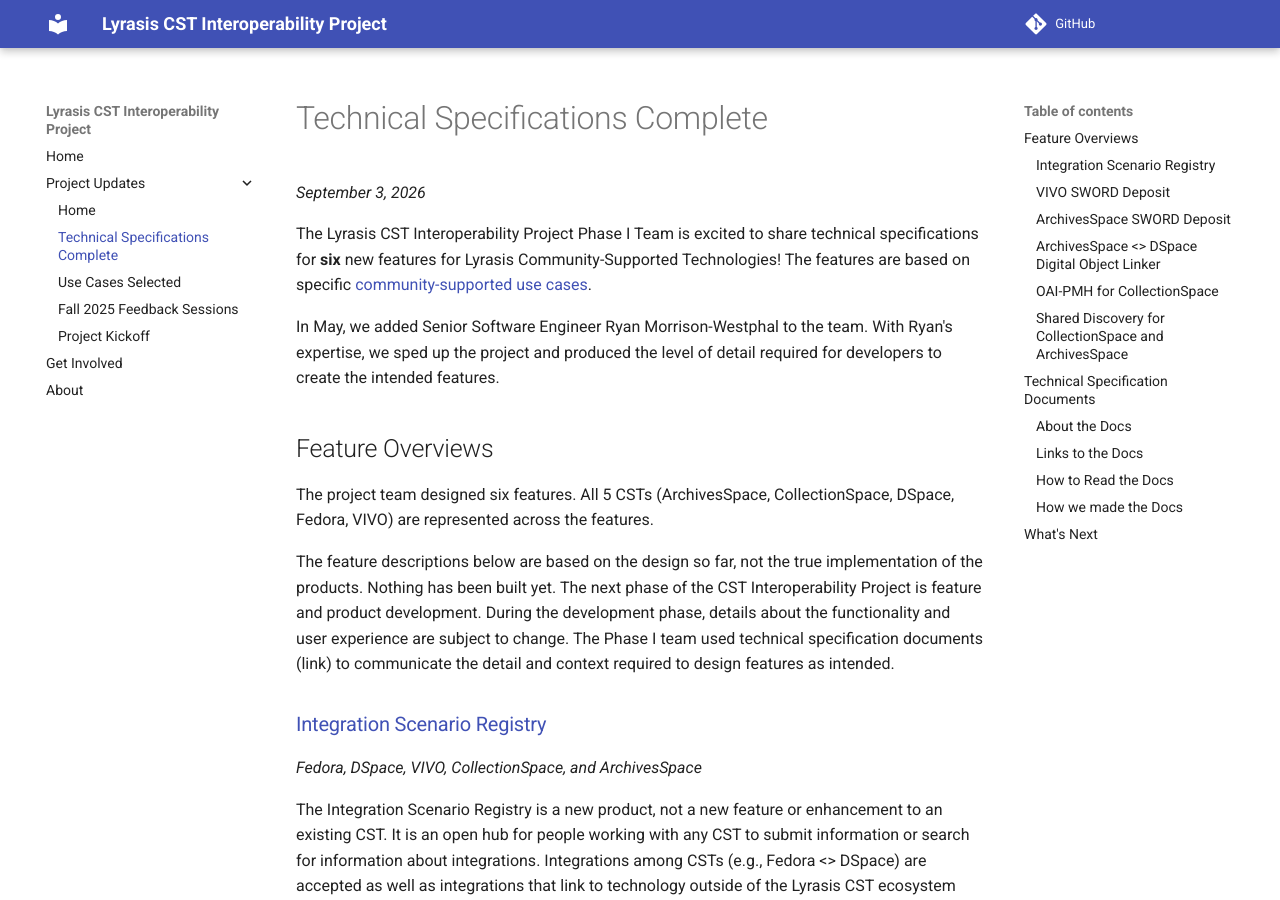
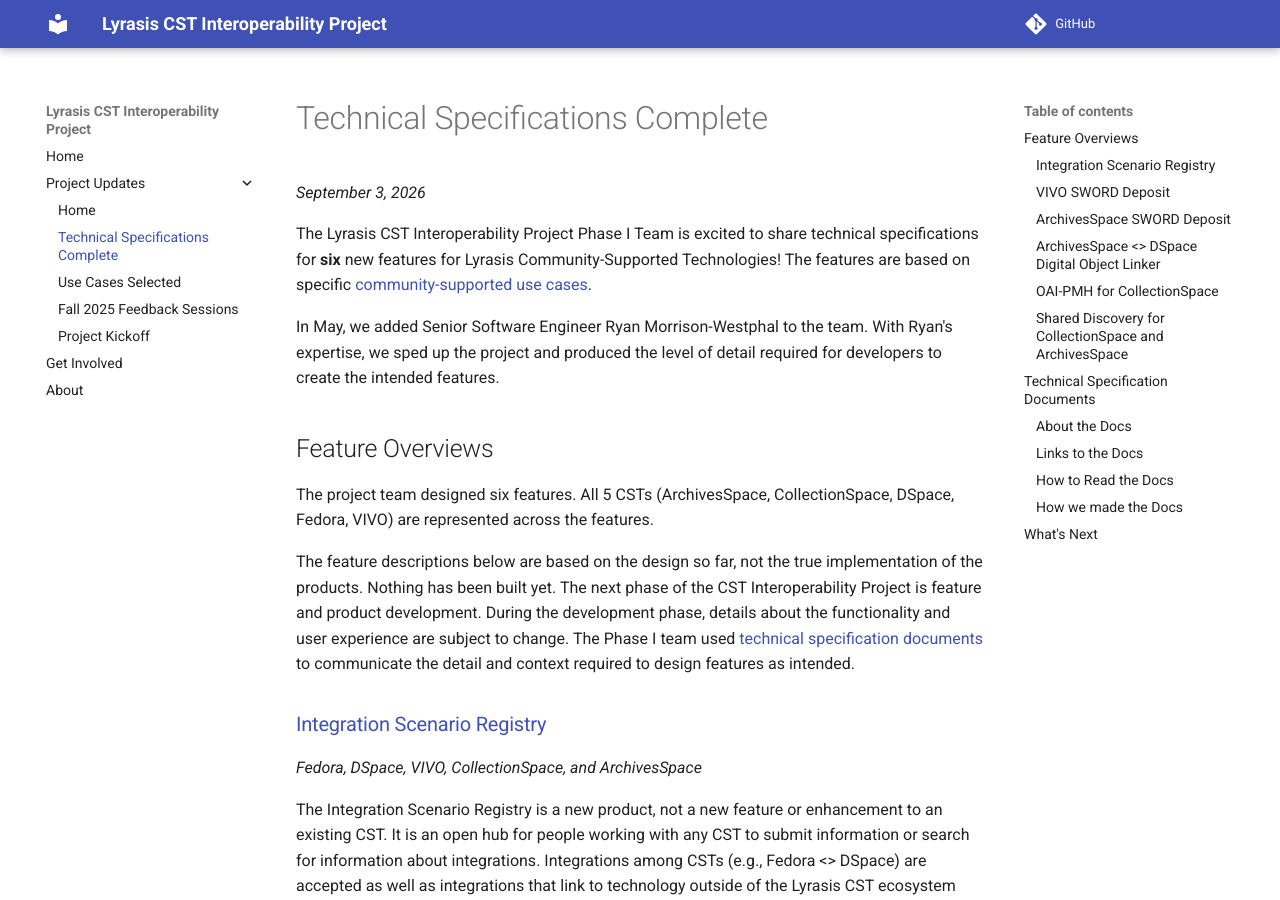
Before and after one commit to lyrasisorghome/InteroperabilityProject, an MkDocs documentation site: the page built from docs/Project Updates/2026-9-03-projectupdate.md, in a window 1280 px wide and 900 px high. Built offline with MkDocs 1.6.1 and Material for MkDocs 9.7.7, drawn with Linux system fonts in a browser that asks for light colours; comment, search, counter and statistics services are not loaded; some of the changed text lies outside the part shown.

Commit message:
Revise technical spec links and update project details
Updated links to technical specification documents in the project update, providing direct access to the latest versions. Enhanced clarity on the development process and contributions from team members.

```diff
--- a/docs/Project Updates/2026-9-03-projectupdate.md
+++ b/docs/Project Updates/2026-9-03-projectupdate.md
@@ -8,7 +8,7 @@
 ## Feature Overviews
 The project team designed six features. All 5 CSTs (ArchivesSpace, CollectionSpace, DSpace, Fedora, VIVO) are represented across the features.
 
-The feature descriptions below are based on the design so far, not the true implementation of the products. Nothing has been built yet. The next phase of the CST Interoperability Project is feature and product development. During the development phase, details about the functionality and user experience are subject to change. The Phase I team used technical specification documents (link) to communicate the detail and context required to design features as intended.
+The feature descriptions below are based on the design so far, not the true implementation of the products. Nothing has been built yet. The next phase of the CST Interoperability Project is feature and product development. During the development phase, details about the functionality and user experience are subject to change. The Phase I team used [technical specification documents](https://github.com/lyrasisorghome/InteroperabilityProject/tree/main/specs) to communicate the detail and context required to design features as intended.
 
 ### [Integration Scenario Registry](https://github.com/lyrasisorghome/InteroperabilityProject/issues/58)
 *Fedora, DSpace, VIVO, CollectionSpace, and ArchivesSpace*
```
Also changed, not shown: other parts of docs/Project Updates/2026-9-03-projectupdate.md (+7 -7 lines).
